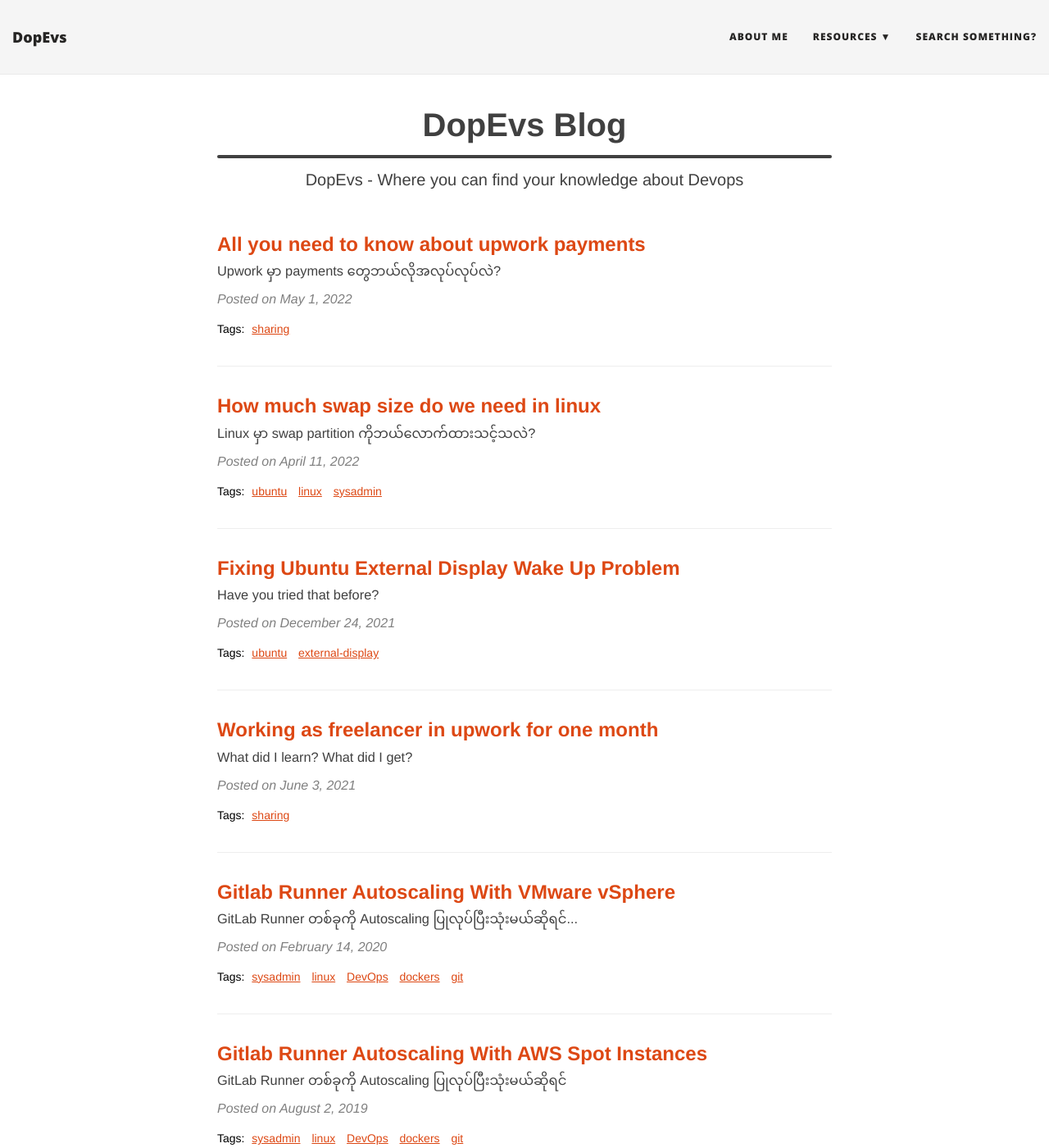
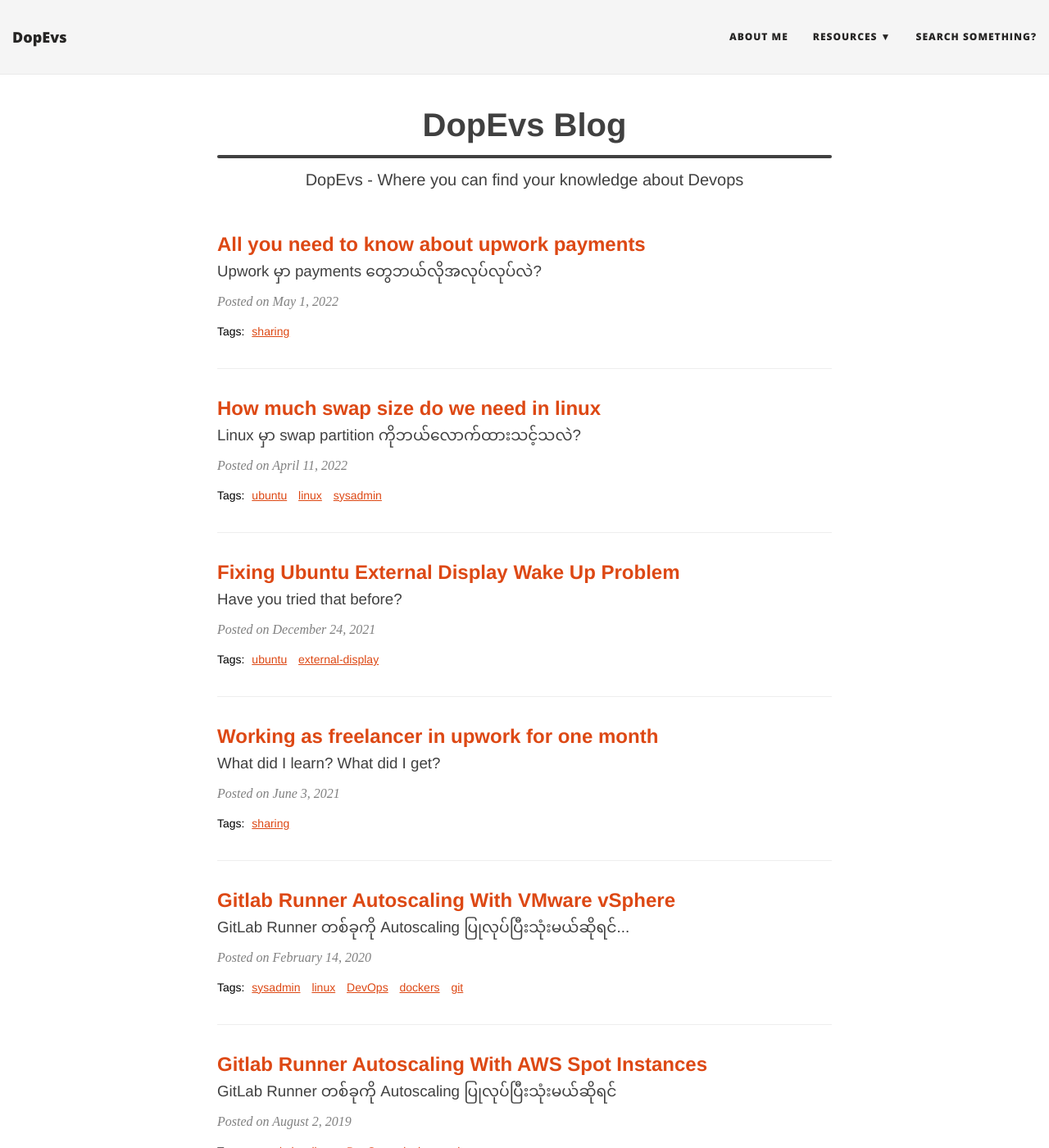
Before and after one commit to waiyanwh/waiyanwh.github.io, a Jekyll site: the page built from index.html, in a window 1280 px wide and 1400 px high. Shown: the whole window at 82% size. Built offline with Jekyll 4.4.1, drawn with Linux system fonts in a browser that asks for light colours; nearby versions of some CDN libraries; some web fonts are replaced; the list of posts is cut into pages by our own code.

Commit message:
add: ad values

```diff
--- a/404.html
+++ b/404.html
@@ -6,7 +6,7 @@
 
 <div class="text-center">
   <h1>Whoops, this page doesn't exist.</h1>
-  <h1>Move along. ဝေးဝေးကိုဒိုး  (404 error)</h1>
+  <h1>Move along. (404 error)</h1>
   <br/>
 
   <img src="{{ 'img/404-southpark.jpg' | relative_url }}" />
--- a/_config.yml
+++ b/_config.yml
@@ -24,6 +24,8 @@
   Resources:
      - Learn Docker: https://www.tecmint.com/install-docker-and-learn-containers-in-centos-rhel-7-6/
      - Learn K8S: https://blog.k8smm.org/
+     - Like & Follow: https://www.facebook.com/thedopevs
+     - Subscribe: https://www.youtube.com/channel/UCiZV7IiQxzOxu6wDURHQJWw
   Search something?: "https://www.google.com"
 
 # Image to show in the navigation bar - image must be a square (width = height)
--- a/css/main.css
+++ b/css/main.css
@@ -3,13 +3,10 @@
 ---
 
 @import url("pygment_highlights.css");
-@import url('https://mmwebfonts.comquas.com/fonts/?font=myanmar3');
-@import url('https://mmwebfonts.comquas.com/fonts/?font=pyidaungsu');
-@import url('https://mmwebfonts.comquas.com/fonts/?font=zawgyi');
 /* --- General --- */
 
 body {
-  font-family: 'Padauk, 'Times New Roman', serif;
+  font-family: 'Times New Roman', serif;
   font-size: 16px;
   color: #404040;
   position: relative;
@@ -24,7 +21,7 @@
   margin: 15px 0;
 }
 h1,h2,h3,h4,h5,h6 {
-  font-family: 'Padauk', 'Helvetica Neue', Helvetica, Arial, sans-serif;
+  font-family: 'Helvetica Neue', Helvetica, Arial, sans-serif;
   font-weight: 600;
 }
 a {
@@ -354,7 +351,7 @@
   margin: 0 0 10px;
 }
 .post-preview .post-entry {
-  font-family: 'Padauk', 'Helvetica Neue', Helvetica, Arial, sans-serif;
+  font-family: 'Helvetica Neue', Helvetica, Arial, sans-serif;
 }
 .post-entry-container {
   display: inline-block;
@@ -392,7 +389,7 @@
 /* --- Tags --- */
 
 .blog-tags {
-  font-family: 'Padauk', 'Helvetica Neue', Helvetica, Arial, sans-serif;
+  font-family: 'Helvetica Neue', Helvetica, Arial, sans-serif;
   color: #000000;
   font-size: 14px;
   margin-bottom: 30px;
@@ -485,7 +482,7 @@
   font-size: 20px;
   line-height: 1.1;
   display: block;
-  font-family: 'Padauk', 'Helvetica Neue', Helvetica, Arial, sans-serif;
+  font-family: 'Helvetica Neue', Helvetica, Arial, sans-serif;
   font-weight: 300;
   margin: 10px 0 0;
 }
--- a/index.html
+++ b/index.html
@@ -21,6 +21,14 @@
     <p class="post-meta">
       Posted on {{ post.date | date: "%B %-d, %Y" }}
     </p>
+
+    <script async src="https://pagead2.googlesyndication.com/pagead/js/adsbygoogle.js?client=ca-pub-3484102822372133"
+      crossorigin="anonymous"></script>
+    <ins class="adsbygoogle" style="display:block" data-ad-format="fluid" data-ad-layout-key="-fb+5w+4e-db+86"
+      data-ad-client="ca-pub-3484102822372133" data-ad-slot="1786277624"></ins>
+    <script>
+      (adsbygoogle = window.adsbygoogle || []).push({});
+    </script>
 
     <!-- <div class="post-entry-container">
       {% if post.image %}
```
Also changed, not shown: _layouts/post.html (+28 -14 lines), aboutme.md (+2 -2 lines). Lines whose indentation alone changed are shown as unchanged.
